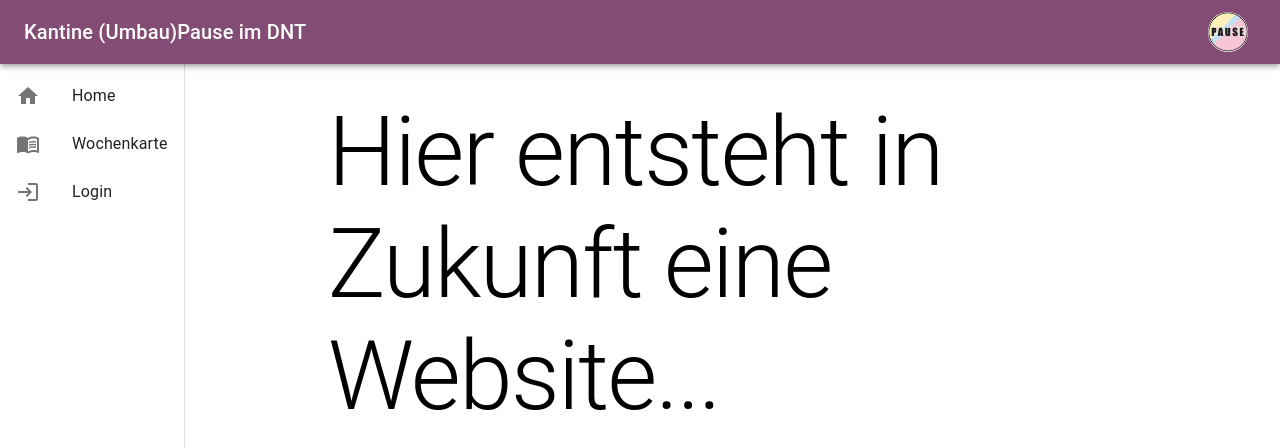
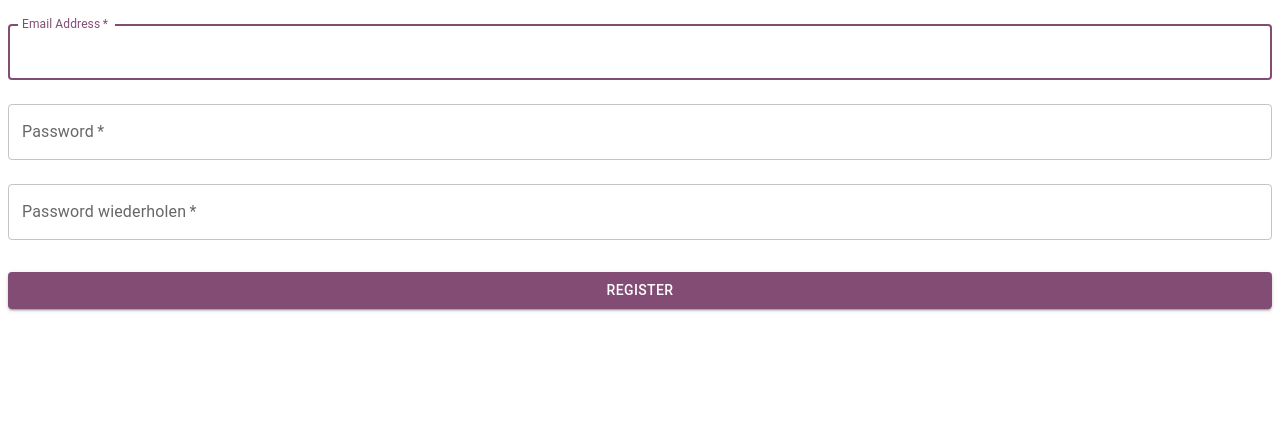
Before and after one commit to zeltbrennt/UmbauPause, a React (Vite) app in the folder frontend/: page /register in a window 1280 px wide. Shown: the top 448 px of the page. Built offline with nearby package versions, Linux system fonts and the light colour scheme.

Commit message:
create register component

```diff
--- a/frontend/src/App.tsx
+++ b/frontend/src/App.tsx
@@ -5,6 +5,8 @@ import {lightTheme} from "./Themes.ts";
 import LoginDialog from "./components/LoginDialog.tsx";
 import {useState} from "react";
 import {JWTToken, Site, UserPrincipal} from "./util/Interfaces.ts";
+import {BrowserRouter, Route, Routes} from 'react-router-dom';
+import Register from "./components/Register.tsx";
 
 function App() {
     const [loginDialogOpen, setLoginDialogOpen] = useState(false)
@@ -29,7 +31,12 @@ function App() {
     }
 
     return (
+        <BrowserRouter>
             <ThemeProvider theme={lightTheme}>
+                <Routes>
+                    <Route path="/register" element={<Register/>}/>
+                    <Route path="/" element={
+
                         <Container>
                             <LoginDialog open={loginDialogOpen}
                                          handleClose={() => setLoginDialogOpen(false)}
@@ -42,7 +49,10 @@ function App() {
                                       }}
                                       openLoginDialog={() => setLoginDialogOpen(true)}/>
                         </Container>
+                    }/>
+                </Routes>
             </ThemeProvider>
+        </BrowserRouter>
     )
 }
 
--- a/frontend/src/components/LoginDialog.tsx
+++ b/frontend/src/components/LoginDialog.tsx
@@ -16,6 +16,7 @@ import LockPersonOutlinedIcon from '@mui/icons-material/LockPersonOutlined';
 import {FormEvent, useState} from "react";
 import {jwtDecode} from "jwt-decode";
 import {JWTToken, UserPrincipal} from "../util/Interfaces.ts";
+import {useNavigate} from "react-router-dom";
 
 interface LoginDialogProps {
     open: boolean,
@@ -32,6 +33,8 @@ export default function LoginDialog({open, handleClose, setCurrentUser}: LoginDi
 
     const api_url = "http://localhost:8080/login"
     const [loginError, setLoginError] = useState(false)
+
+    const navigate = useNavigate()
 
     const getToken = async (loginData: LoginRequestData) => {
         const response = await fetch(api_url, {
@@ -135,9 +138,9 @@ export default function LoginDialog({open, handleClose, setCurrentUser}: LoginDi
                                 </Link>
                             </Grid>
                             <Grid item>
-                                <Link href="#" variant="body2">
-                                    {"Noch keinen Account? Hier anmelden."}
-                                </Link>
+                                <Button variant="text" onClick={() => navigate("/register")}>
+                                    Registrieren
+                                </Button>
                             </Grid>
                         </Grid>
                     </Box>
--- /dev/null
+++ b/frontend/src/components/Register.tsx
@@ -0,0 +1,104 @@
+import {Box, Button, TextField} from "@mui/material";
+import {FormEvent, useState} from "react";
+import {useNavigate} from "react-router-dom";
+
+export default function Register() {
+
+    const navigate = useNavigate()
+    const [email, setEmail] = useState("")
+    const [pass, setPass] = useState("")
+    const [pass2, setPass2] = useState("")
+    const [emailOk, setEmailOk] = useState(true)
+    const [passOk, setPassOk] = useState(true)
+
+    const handleSubmit = (event: FormEvent<HTMLFormElement>) => {
+
+        event.preventDefault()
+        if (!emailOk || !passOk || pass !== pass2) return
+        fetch("http://localhost:8080/register", {
+            method: 'POST',
+            headers: {
+                'Content-Type': 'application/json'
+            },
+            body: JSON.stringify({
+                    email: email,
+                    password: pass
+                }
+            )
+        }).then(response => {
+            if (response.status === 201) {
+                console.log("registered")
+                navigate("/")
+            } else {
+                console.log("registration failed")
+            }
+        })
+    }
+
+    const validateEmail = (email: string) => {
+        return setEmailOk(email.includes("@"));
+    }
+
+    const validatePassword = (password: string) => {
+        return setPassOk(password.length > 8)
+    }
+
+    return (
+        <Box component="form" onSubmit={handleSubmit}>
+            <TextField
+                margin="normal"
+                required
+                fullWidth
+                id="email"
+                label="Email Address"
+                name="email"
+                autoComplete="email"
+                autoFocus
+                onChange={(e) => {
+                    setEmail(e.target.value)
+                    if (!emailOk) validateEmail(e.target.value)
+                }}
+                onBlur={() => validateEmail(email)}
+                error={!emailOk && email.length > 0}
+            />
+            <TextField
+                margin="normal"
+                required
+                fullWidth
+                name="password"
+                label="Password"
+                type="password"
+                id="password"
+                autoComplete="current-password"
+                onChange={(e) => {
+                    setPass(e.target.value)
+                    if (!passOk) validatePassword(e.target.value)
+                }}
+                onBlur={() => {
+                    validatePassword(pass)
+                }}
+                error={!passOk && pass.length > 0}
+            />
+            <TextField
+                margin="normal"
+                required
+                fullWidth
+                name="password2"
+                label="Password wiederholen"
+                type="password"
+                id="password2"
+                autoComplete="current-password"
+                onChange={(e) => setPass2(e.target.value)}
+                error={pass !== pass2}
+            />
+            <Button
+                type="submit"
+                fullWidth
+                variant="contained"
+                //deactivated={email.length === 0 || pass.length === 0 || pass2.length === 0 || pass !== pass2 || !emailOk || !passOk}
+                sx={{mt: 3, mb: 2}}
+            >
+                Register</Button>
+        </Box>
+    )
+}
```
Also changed, not shown: 1 other file (tests, documents, lock files or other folders). Lines whose indentation alone changed are shown as unchanged.
